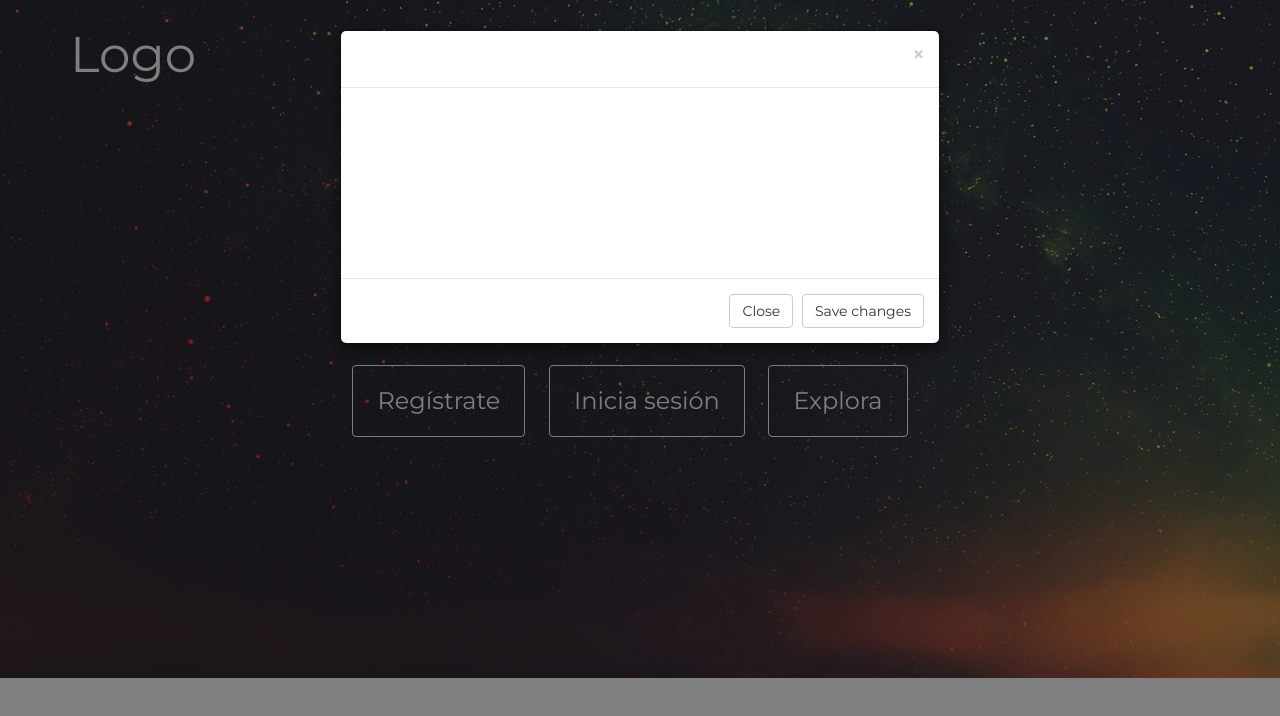
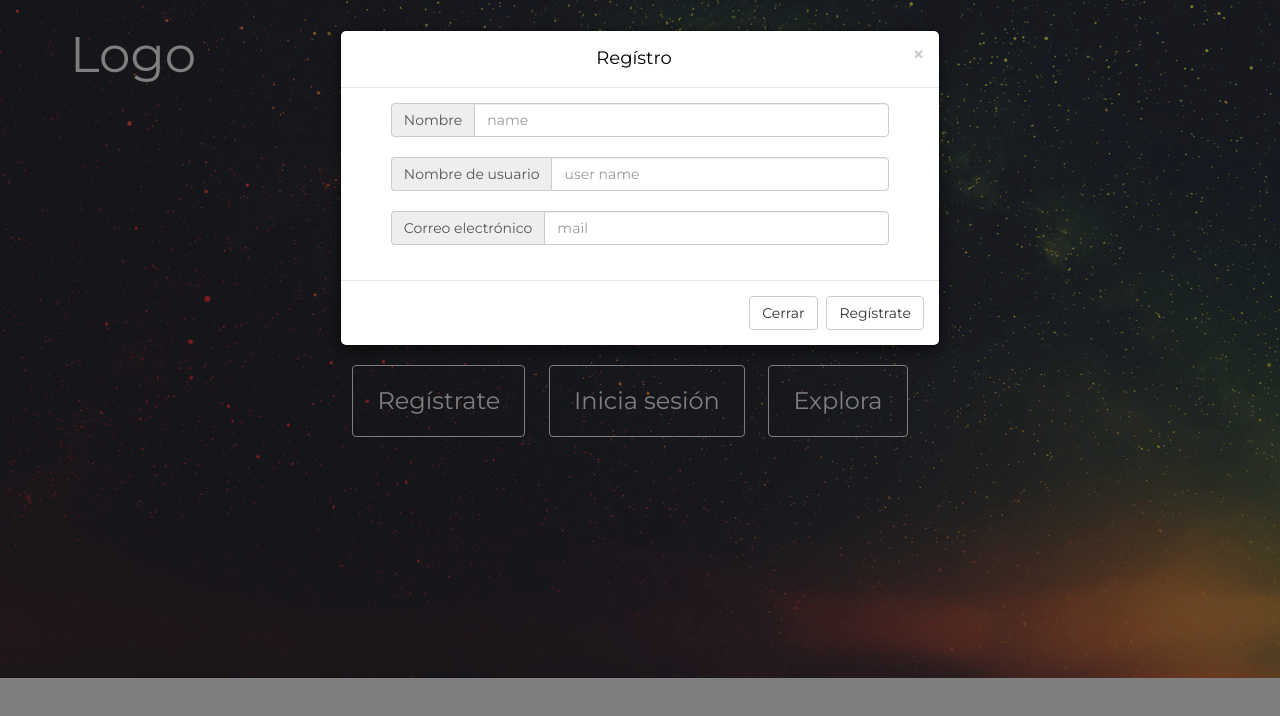
Before and after one commit to meliveloz/hackathon, a plain HTML site: page index.html in a window 1280 px wide. Both pictures are taken after a click on the button "Regístrate". Drawn offline with nearby package versions, Linux system fonts and the light colour scheme; files that its build step writes are made by us from their sources.

Commit message:
first modal ready

```diff
--- a/assets/css/main.css
+++ b/assets/css/main.css
@@ -9,6 +9,16 @@
 #movies .col-md-3 img {
   height: 280px;
 }
+
+/*modals*/
+#gridSystemModalLabel{
+  color: black;
+}
+
+.reg{
+  margin-bottom: 20px;
+}
+
 
 /*Carousel*/
 .carousel-indicators{
--- a/index.html
+++ b/index.html
@@ -27,37 +27,31 @@
                 <div class="modal-content">
                   <div class="modal-header">
                     <button type="button" class="close" data-dismiss="modal" aria-label="Close"><span aria-hidden="true">&times;</span></button>
-                    <h4 class="modal-title" id="gridSystemModalLabel">Modal title</h4>
+                    <h4 class="modal-title" id="gridSystemModalLabel">Regístro</h4>
                   </div>
                   <div class="modal-body">
                     <div class="row">
-                      <div class="col-md-4">.col-md-4</div>
-                      <div class="col-md-4 col-md-offset-4">.col-md-4 .col-md-offset-4</div>
+                      <div class="col-md-10 col-md-offset-1 input-group reg">
+                        <span class="input-group-addon" id="basic-addon1">Nombre</span>
+                        <input type="text" class="form-control" placeholder="name" aria-describedby="basic-addon1">
+                      </div>
                     </div>
                     <div class="row">
-                      <div class="col-md-3 col-md-offset-3">.col-md-3 .col-md-offset-3</div>
-                      <div class="col-md-2 col-md-offset-4">.col-md-2 .col-md-offset-4</div>
+                      <div class="col-md-10 col-md-offset-1 input-group reg">
+                        <span class="input-group-addon" id="basic-addon1">Nombre de usuario</span>
+                        <input type="text" class="form-control" placeholder="user name" aria-describedby="basic-addon1">
+                      </div>
                     </div>
                     <div class="row">
-                      <div class="col-md-6 col-md-offset-3">.col-md-6 .col-md-offset-3</div>
-                    </div>
-                    <div class="row">
-                      <div class="col-sm-9">
-                        Level 1: .col-sm-9
-                        <div class="row">
-                          <div class="col-xs-8 col-sm-6">
-                            Level 2: .col-xs-8 .col-sm-6
-                          </div>
-                          <div class="col-xs-4 col-sm-6">
-                            Level 2: .col-xs-4 .col-sm-6
-                          </div>
-                        </div>
+                      <div class="col-md-10 col-md-offset-1 input-group reg">
+                        <span class="input-group-addon" id="basic-addon1">Correo electrónico</span>
+                        <input type="text" class="form-control" placeholder="mail" aria-describedby="basic-addon1">
                       </div>
                     </div>
                   </div>
                   <div class="modal-footer">
-                    <button type="button" class="btn btn-default" data-dismiss="modal">Close</button>
-                    <button type="button" class="btn btn-default">Save changes</button>
+                    <button type="button" class="btn btn-default" data-dismiss="modal">Cerrar</button>
+                    <button type="button" class="btn btn-default">Regístrate</button>
                   </div>
                 </div><!-- /.modal-content -->
               </div><!-- /.modal-dialog -->
```
